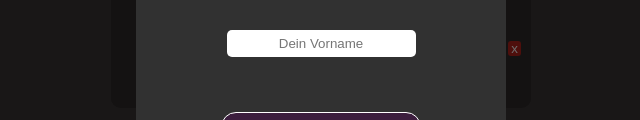
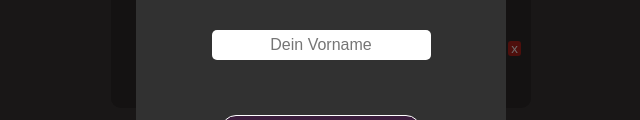
Before and after one commit to Phynixxx/gym-tracker, a plain HTML site: page index.html in a window 1280 px wide. Shown: the part 184-304 px from the top of the page, without its empty margins (319-959 px from the left). Drawn offline with Linux system fonts and the light colour scheme.

Commit message:
changed font size

```diff
--- a/css/gymtracker.css
+++ b/css/gymtracker.css
@@ -1,5 +1,9 @@
 body {
     margin: 0;
+}
+
+input {
+    font-size: 16px !important;
 }
 
 .enter-btn {
```
